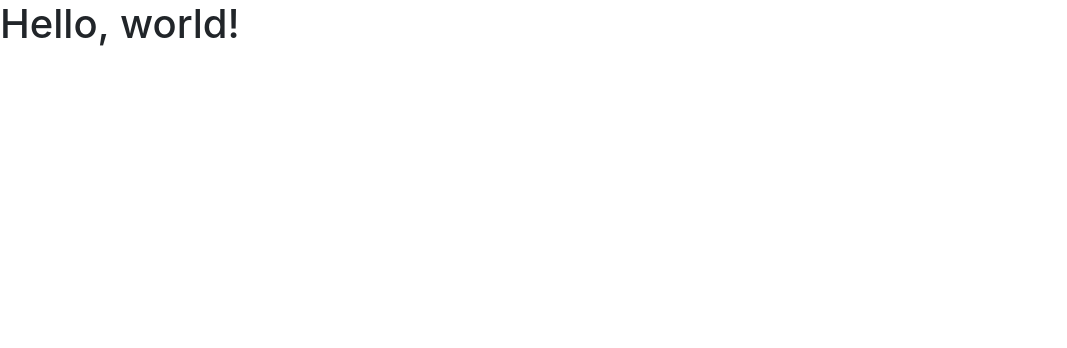
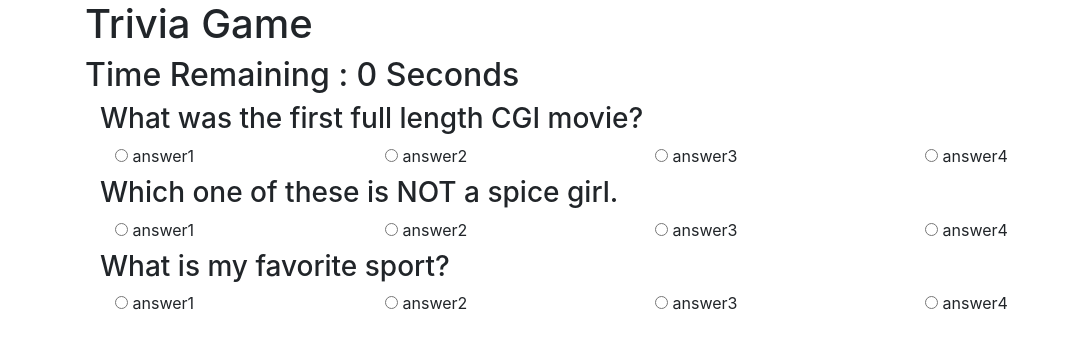
Before and after one commit to erkartali/TriviaGame, a plain HTML site: page index.html in a window 1280 px wide. Shown: the whole page, without its empty margins (0-1067 px from the left). Drawn offline with nearby package versions, Linux system fonts and the light colour scheme.

Commit message:
added html for the timer and the radio buttons

```diff
--- a/index.html
+++ b/index.html
@@ -9,10 +9,92 @@
     <link rel="stylesheet" href="https://stackpath.bootstrapcdn.com/bootstrap/4.3.1/css/bootstrap.min.css" integrity="sha384-ggOyR0iXCbMQv3Xipma34MD+dH/1fQ784/j6cY/iJTQUOhcWr7x9JvoRxT2MZw1T" crossorigin="anonymous">
     <link rel="stylesheet" href="assets/css/style.css">
 
-    <title>Hello, world!</title>
+    <title>Trivia Game</title>
   </head>
   <body>
-    <h1>Hello, world!</h1>
+        <div class="container">
+            <h1>Trivia Game</h1>
+
+            <div class="conatiner">
+                <h2>Time Remaining : <span class="timer">0</span> Seconds</h2>
+
+                <div class="container">
+                    <h3 class="questions">What was the first full length CGI movie?</h3>
+                    <form>
+                        <div class="d-md-flex justify-content-around">
+                            <div class="container">
+                                <input type="radio" id="answer1" name="movie" value="answer1">
+                                <label for="male">answer1</label><br>
+                            </div>
+                            <div class="container">
+                                <input type="radio" id="answer2" name="movie" value="answer2">
+                                <label for="answer2">answer2</label><br>
+                            </div>
+                            <div class="container">
+                                <input type="radio" class="" id="answer3" name="movie" value="answer3">
+                                <label for="answer3">answer3</label><br>
+                            </div>
+                            <div class="container">
+                                <input type="radio" class="" id="answer4" name="movie" value="answer4">
+                                <label for="answer4">answer4</label><br>
+                            </div>
+                        </div>
+                    </form>
+                </div>
+
+                <div class="container">
+                    <h3 class="questions">Which one of these is NOT a spice girl.</h3>
+                    <form>
+                        <div class="d-md-flex justify-content-around">
+                            <div class="container">
+                                <input type="radio" id="answer1" name="spice" value="answer1">
+                                <label for="male">answer1</label><br>
+                            </div>
+                            <div class="container">
+                                <input type="radio" id="answer2" name="spice" value="answer2">
+                                <label for="answer2">answer2</label><br>
+                            </div>
+                            <div class="container">
+                                <input type="radio" class="" id="answer3" name="spice" value="answer3">
+                                <label for="answer3">answer3</label><br>
+                            </div>
+                            <div class="container">
+                                <input type="radio" class="" id="answer4" name="spice" value="answer4">
+                                <label for="answer4">answer4</label><br>
+                            </div>
+                        </div>
+                    </form>
+                </div>
+
+                <div class="container">
+                    <h3 class="questions">What is my favorite sport?</h3>
+                    <form>
+                        <div class="d-md-flex justify-content-around">
+                            <div class="container">
+                                <input type="radio" id="answer1" name="sport" value="answer1">
+                                <label for="male">answer1</label><br>
+                            </div>
+                            <div class="container">
+                                <input type="radio" id="answer2" name="sport" value="answer2">
+                                <label for="answer2">answer2</label><br>
+                            </div>
+                            <div class="container">
+                                <input type="radio" class="" id="answer3" name="sport" value="answer3">
+                                <label for="answer3">answer3</label><br>
+                            </div>
+                            <div class="container">
+                                <input type="radio" class="" id="answer4" name="sport" value="answer4">
+                                <label for="answer4">answer4</label><br>
+                            </div>
+                        </div>
+                    </form>
+                </div>
+
+
+
+            </div>
+        </div>
+
 
     <!-- Optional JavaScript -->
     <!-- jQuery first, then Popper.js, then Bootstrap JS -->
```
